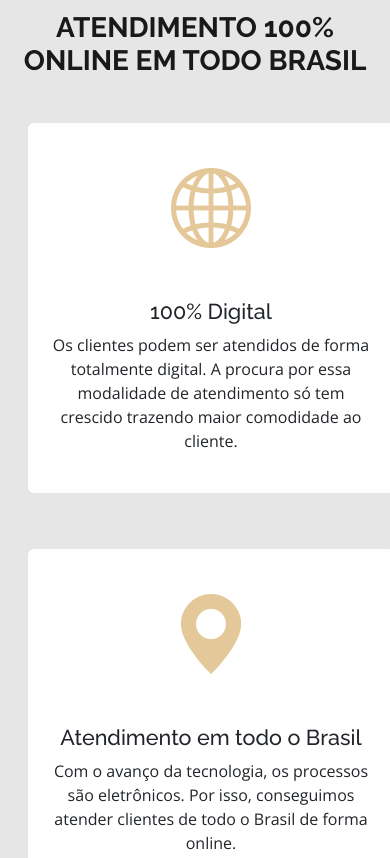
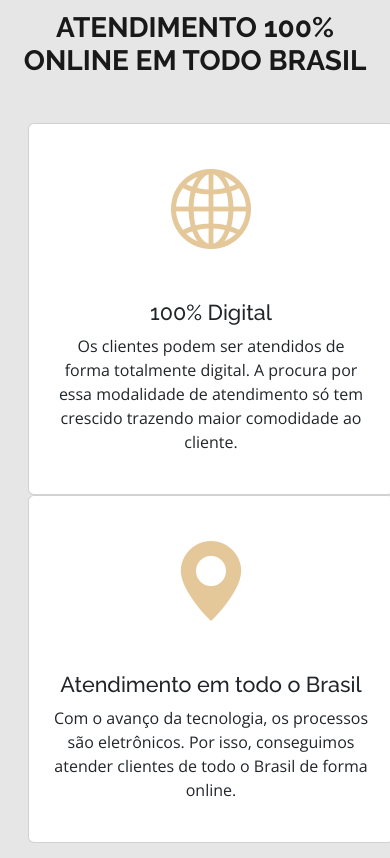
Before and after one commit to rafaelmibr/drasaharhammoud, a plain HTML site: page index.html in a window 390 px wide. Shown: the part 2040-2898 px from the top of the page. Drawn offline with nearby package versions, Linux system fonts and the light colour scheme.

Commit message:
fix: Responsive cell

```diff
--- a/assets/css/style.css
+++ b/assets/css/style.css
@@ -1588,22 +1588,9 @@ height: auto;
  text-align: center;
 }
 .cards-1 {
-	padding-top: 2rem;
-	padding-bottom: 2rem;
-	text-align: center;
-}
-
-.cards-1 .h2-heading {
-	margin-bottom: 3.5rem;
-}
-
-.cards-1 .card {
-	max-width: 21rem;
-	margin-right: auto;
-	margin-bottom: 3.5rem;
-	margin-left: auto;
-	padding: 0;
-	border: none;
+  padding-top: 2rem;
+  padding-bottom: 2rem;
+  text-align: center;
 }
 
 .cards-1 .card-image {
@@ -1613,12 +1600,24 @@ height: auto;
 	margin-left: auto;
 }
 
-.cards-1 .card-title {
-	margin-bottom: 0.5rem;
-}
-
 .cards-1 .card-body {
-	padding: 0;
+  padding: 0;
+}
+@media only screen and (max-width: 767px) {
+  .cards-1 {
+      padding-top: 2rem;
+      padding-bottom: 2rem;
+      text-align: center;
+  }
+
+  .cards-1 .card-image {
+      max-width: 100%; /* Ajusta a largura para preencher a tela */
+      margin-bottom: 2rem;
+  }
+
+  .cards-1 .card-body {
+      padding: 0;
+  }
 }
 	/* Description */
 	.cards-1 .card {
```
